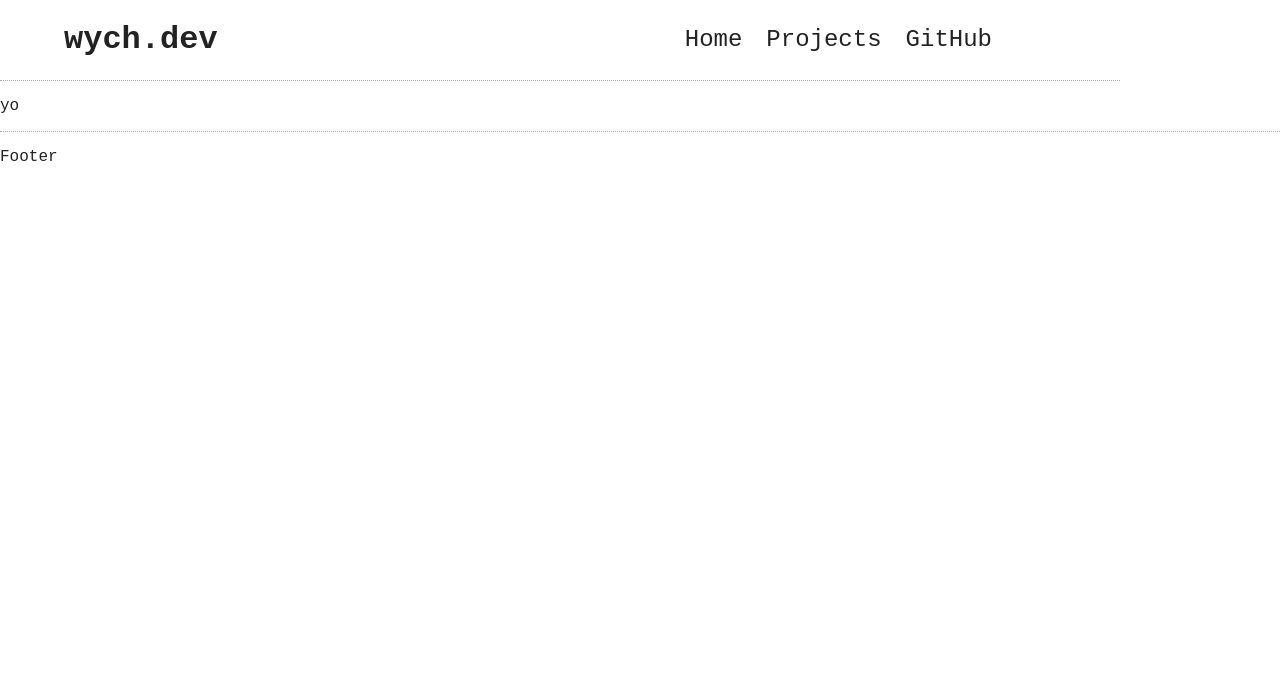
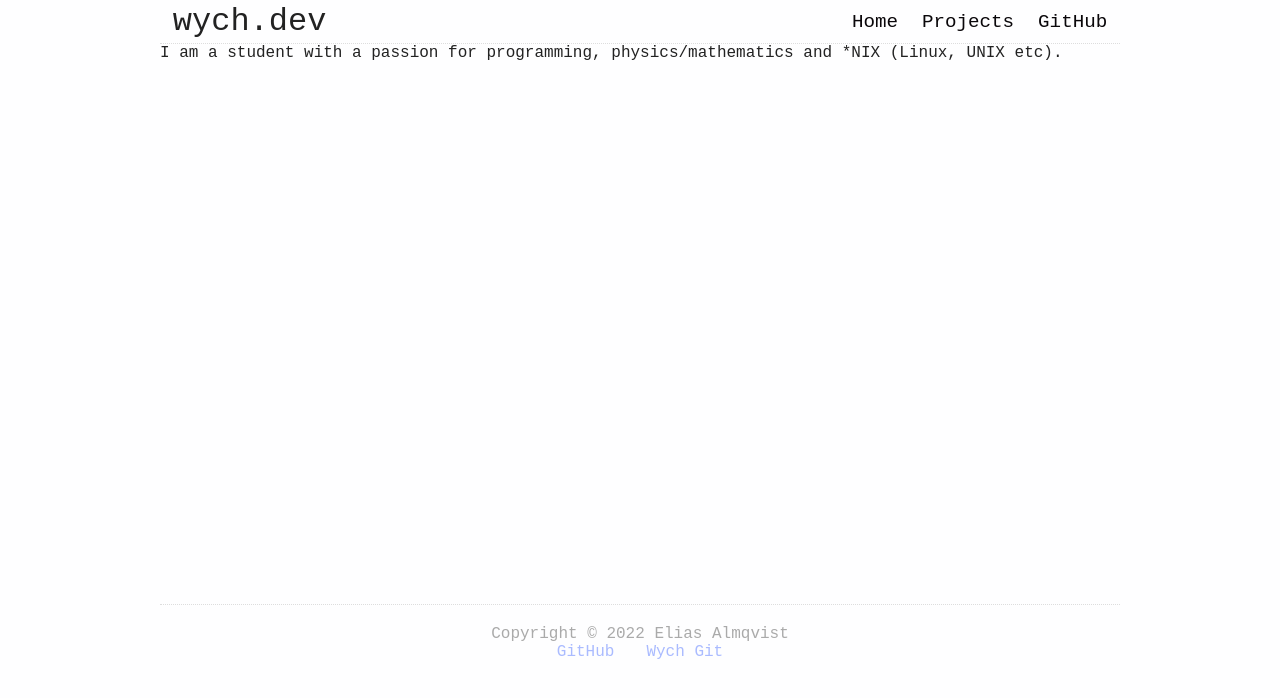
Before and after one commit to almqv/wychdev-nextjs, a Next.js app: page / in a window 1280 px wide. Shown: the top 698 px of the page. Built offline with nearby package versions, Linux system fonts and the light colour scheme.

Commit message:
Refactor & stuff

```diff
--- a/components/footer.tsx
+++ b/components/footer.tsx
@@ -2,13 +2,32 @@ import Link from "next/link"
 import styled from 'styled-components'
 
 const Footer = styled.footer`
-	border-top: 1px dotted #aaa;
+	display: flex;
+	align-items: center;
+	justify-content: center;
+	flex-direction: column;
+	border-top: var(--border-size) var(--border-type) var(--border-color);
+	margin-top: auto;
+	padding: 1.2rem;
+
+	color: var(--fg-faded);
+`
+
+const UList = styled.ul`
+	display: flex;
+	flex-direction: row;
+	list-style: none;
+	gap: 2rem;
 `
 
 export default () => {
 	return (
-	<Footer>
-		<p>Footer</p>
-	</Footer>
+		<Footer>
+			<p>Copyright &copy; {new Date().getFullYear()} Elias Almqvist</p>
+			<UList>
+				<li><a href="" target="_blank">GitHub</a></li>
+				<li><a href="" target="_blank">Wych Git</a></li>
+			</UList>
+		</Footer>
 	)
 }
--- a/components/header.tsx
+++ b/components/header.tsx
@@ -1,12 +1,16 @@
-import Link from "next/link"
 import styled from 'styled-components'
+import Nav from './nav'
 
 const Header = styled.header`
 	display: flex;
 	align-items: center;
-	max-width: 70rem;
-	padding: 0 4rem;
-	border-bottom: 1px dotted #aaa;
+	border-bottom: var(--border-size) var(--border-type) var(--border-color);
+	padding: var(--v-uni-padding) var(--h-uni-padding);
+
+	h1 {
+		font-size: 2rem;
+		font-weight: normal;
+	}
 
 	nav {
 		margin-left: auto;
@@ -14,29 +18,11 @@ const Header = styled.header`
 	}
 `
 
-const Nav = styled(Header).attrs({as: "nav"})`
-	gap: 1.5rem;
-	font-size: 1.5rem;
-	border: unset;
-
-	a {
-		transition: .2s opacity
-	}
-
-	a:hover {
-		opacity: .4;
-	}
-`
-
 export default () => {
 	return (
 		<Header>
 			<h1>wych.dev</h1>
-			<Nav>
-				<Link href="/">Home</Link>
-				<Link href="/projects">Projects</Link>
-				<a href="https://github.com/E-Almqvist" target="_blank">GitHub</a>
-			</Nav>
+			<Nav />
 		</Header>
 	)
 }
--- /dev/null
+++ b/components/nav.tsx
@@ -0,0 +1,28 @@
+import Link from "next/link"
+import styled from 'styled-components'
+
+const Nav = styled.nav`
+	display: flex;
+	gap: 1.5rem;
+	font-size: 1.2rem;
+	border: unset;
+
+	a {
+		color: var(--fg-button);
+		transition: .2s opacity;
+	}
+
+	a:hover {
+		opacity: .4;
+	}
+`
+
+export default () => {
+	return (
+		<Nav>
+			<Link href="/">Home</Link>
+			<Link href="/projects">Projects</Link>
+			<a href="https://github.com/E-Almqvist" target="_blank">GitHub</a>
+		</Nav>
+	)
+}
--- a/pages/index.tsx
+++ b/pages/index.tsx
@@ -4,7 +4,9 @@ import Layout from '../components/layout'
 
 const Page: NextPageWithLayout = () => {
 	return (
-		<p>yo</p>
+		<>
+			<p>I am a student with a passion for programming, physics/mathematics and *NIX (Linux, UNIX etc).</p>
+		</>
 	)
 }
 
--- a/styles/globals.css
+++ b/styles/globals.css
@@ -1,19 +1,46 @@
 :root {
 	font-size: 16px;
-	color: #222;
+	--border-type: dotted;
+	--border-size: 1px;
+	--border-color: #ddd;
+	--border-radius: 1rem;
+
+	--content-max-width: 60rem;
+	--h-uni-padding: .8rem;
+	--v-uni-padding: .2rem;
+
+	--fg: #222;
+	--fg-faded: #aaa;
+	--fg-button: #0a070a;
+	--fg-link: #abf;
+
+	--bg: #fefeff;
+	color: var(--fg);
 }
 
-html, body {
-  padding: 0;
-  margin: 0;
-  font-family: "IBM Plex Mono", monospace;
+* {
+	box-sizing: border-box;
+	font-family: "IBM Plex Mono", monospace;
+	padding: 0;
+	margin: 0;
+}
+
+html {
+	background: var(--bg);
+}
+
+body {
+	display: flex;
+	flex-direction: column;
+	margin: 0 auto;
+	max-width: var(--content-max-width);
 }
 
 a {
-  color: inherit;
-  text-decoration: none;
+	color: var(--fg-link);
+	text-decoration: none;
 }
 
-* {
-  box-sizing: border-box;
+main {
+	min-height: 70vh;
 }
```
